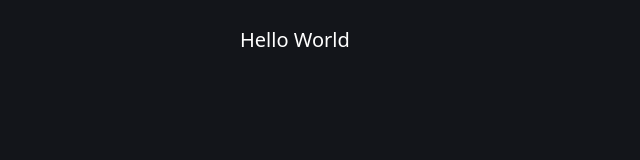
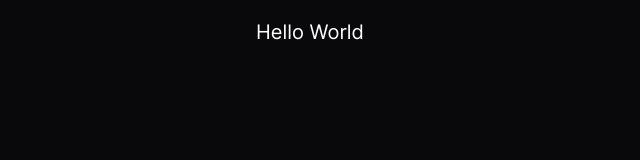
Before and after one commit to remvze/moodist, an Astro site: page / in a window 1280 px wide. Shown: the whole page, without its empty margins (0-640 px from the left). Built offline with nearby package versions, Linux system fonts and the light colour scheme; Astro itself is replaced by a stand-in of ours.

Commit message:
style: add base and global styles

```diff
--- a/src/layouts/layout.astro
+++ b/src/layouts/layout.astro
@@ -1,4 +1,6 @@
 ---
+import '@/styles/global.css';
+
 interface Props {
   title: string;
 }
@@ -10,42 +12,13 @@ const { title } = Astro.props;
 <html lang="en">
   <head>
     <meta charset="UTF-8" />
-		<meta name="description" content="Astro description" />
-		<meta name="viewport" content="width=device-width" />
-		<link rel="icon" type="image/svg+xml" href="/favicon.svg" />
-		<meta name="generator" content={Astro.generator} />
+    <meta content="Astro description" name="description" />
+    <meta content="width=device-width" name="viewport" />
+    <link href="/favicon.svg" rel="icon" type="image/svg+xml" />
+    <meta content={Astro.generator} name="generator" />
     <title>{title}</title>
   </head>
   <body>
     <slot />
   </body>
 </html>
-<style is:global>
-	:root {
-		--accent: 136, 58, 234;
-		--accent-light: 224, 204, 250;
-		--accent-dark: 49, 10, 101;
-		--accent-gradient: linear-gradient(
-			45deg,
-			rgb(var(--accent)),
-			rgb(var(--accent-light)) 30%,
-			white 60%
-		);
-	}
-	html {
-		font-family: system-ui, sans-serif;
-		background: #13151a;
-		background-size: 224px;
-	}
-	code {
-		font-family:
-			Menlo,
-			Monaco,
-			Lucida Console,
-			Liberation Mono,
-			DejaVu Sans Mono,
-			Bitstream Vera Sans Mono,
-			Courier New,
-			monospace;
-	}
-</style>
--- /dev/null
+++ b/src/styles/base/base.css
@@ -0,0 +1,20 @@
+*,
+*::before,
+*::after {
+  box-sizing: border-box;
+  padding: 0;
+  margin: 0;
+  font: inherit;
+}
+
+body {
+  background-color: var(--color-neutral-50);
+  color: var(--color-foreground);
+  font-family: var(--font-body);
+  font-size: var(--font-base);
+}
+
+::selection {
+  background-color: var(--color-neutral-300);
+  color: var(--color-foreground);
+}
--- /dev/null
+++ b/src/styles/fonts.css
@@ -0,0 +1,26 @@
+/* fraunces-600 - latin */
+@font-face {
+  font-display: swap;
+  font-family: Fraunces;
+  font-style: normal;
+  font-weight: 600;
+  src: url('/fonts/fraunces-v31-latin-600.woff2') format('woff2');
+}
+
+/* inter-regular - latin */
+@font-face {
+  font-display: swap;
+  font-family: Inter;
+  font-style: normal;
+  font-weight: 400;
+  src: url('/fonts/inter-v13-latin-regular.woff2') format('woff2');
+}
+
+/* inter-tight-600 - latin */
+@font-face {
+  font-display: swap;
+  font-family: 'Inter Tight';
+  font-style: normal;
+  font-weight: 600;
+  src: url('/fonts/inter-tight-v7-latin-600.woff2') format('woff2');
+}
--- /dev/null
+++ b/src/styles/global.css
@@ -0,0 +1,3 @@
+@import 'variables/index.css';
+@import 'base/base.css';
+@import 'fonts.css';
--- /dev/null
+++ b/src/styles/variables/color.css
@@ -0,0 +1,18 @@
+:root {
+  --color-neutral-50: #09090b;
+  --color-neutral-100: #18181b;
+  --color-neutral-200: #27272a;
+  --color-neutral-300: #3f3f46;
+  --color-neutral-400: #52525b;
+  --color-neutral-500: #71717a;
+  --color-neutral-600: #a1a1aa;
+  --color-neutral-700: #d4d4d8;
+  --color-neutral-800: #e4e4e7;
+  --color-neutral-900: #f4f4f5;
+  --color-neutral-950: #fafafa;
+
+  /* Foreground */
+  --color-foreground: var(--color-neutral-900);
+  --color-foreground-subtle: var(--color-neutral-600);
+  --color-foreground-subtler: var(--color-neutral-500);
+}
--- /dev/null
+++ b/src/styles/variables/index.css
@@ -0,0 +1,2 @@
+@import 'color.css';
+@import 'typography.css';
--- /dev/null
+++ b/src/styles/variables/typography.css
@@ -0,0 +1,20 @@
+:root {
+  --font-body: 'Inter', sans-serif;
+  --font-heading: 'Inter Tight', sans-serif;
+  --font-display: 'Fraunces', serif;
+
+  /* Font Sizes */
+  --font-base-size: 1rem;
+  --font-pos-ratio: 1.2;
+  --font-neg-ratio: 1.125;
+  --font-3xlg: calc(var(--font-xxlg) * var(--font-pos-ratio));
+  --font-2xlg: calc(var(--font-xlg) * var(--font-pos-ratio));
+  --font-xlg: calc(var(--font-lg) * var(--font-pos-ratio));
+  --font-lg: calc(var(--font-md) * var(--font-pos-ratio));
+  --font-md: calc(var(--font-base) * var(--font-pos-ratio));
+  --font-base: var(--font-base-size);
+  --font-sm: calc(var(--font-base) / var(--font-neg-ratio));
+  --font-xsm: calc(var(--font-sm) / var(--font-neg-ratio));
+  --font-2xsm: calc(var(--font-xsm) / var(--font-neg-ratio));
+  --font-3xsm: calc(var(--font-xxsm) / var(--font-neg-ratio));
+}
```
Also changed, not shown: public/fonts/fraunces-v31-latin-600.woff2 (added), public/fonts/inter-tight-v7-latin-600.woff2 (added), public/fonts/inter-v13-latin-regular.woff2 (added). Lines whose indentation alone changed are shown as unchanged.
